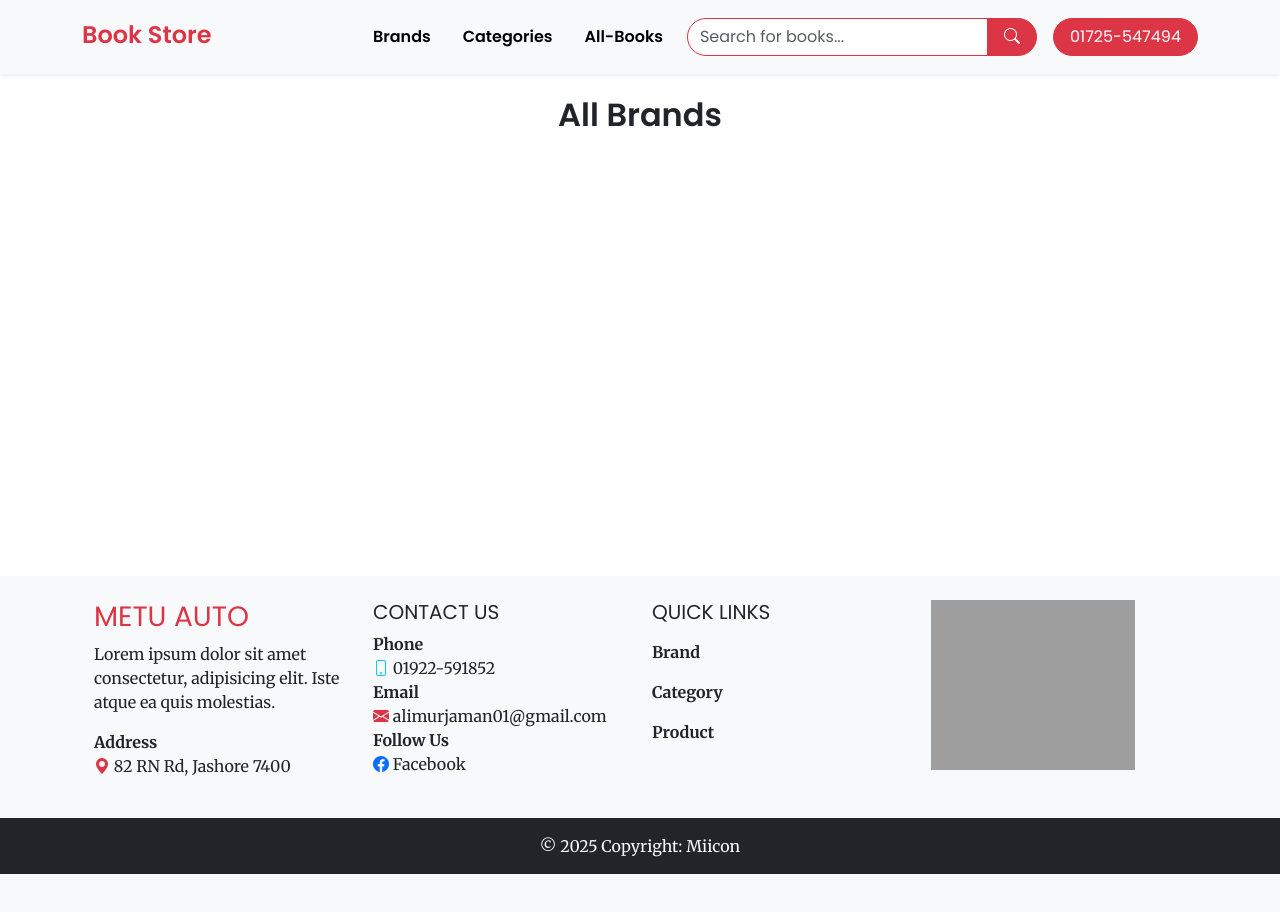
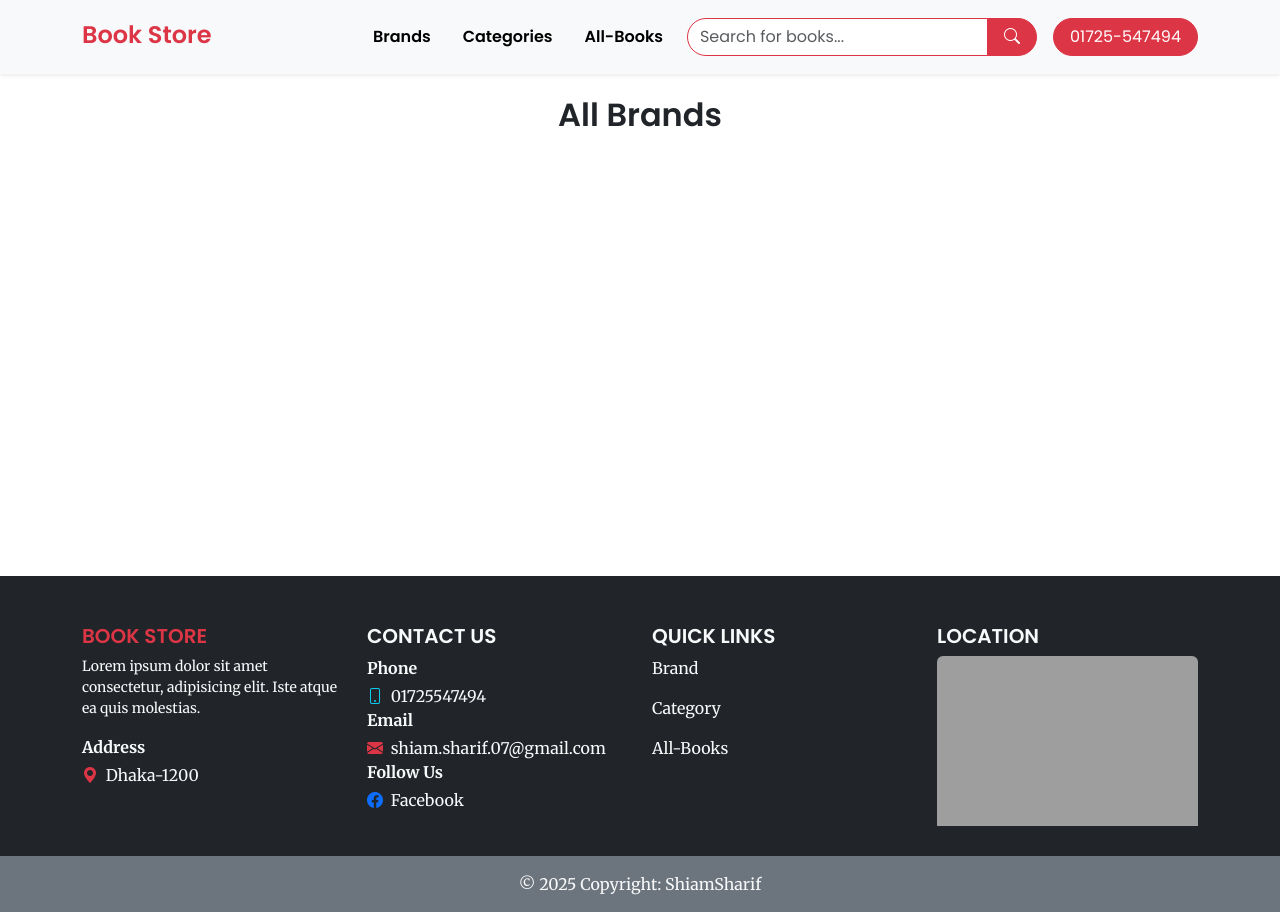
Before and after one commit to shiamsharif/Book_Store, a Django app: page /brand-list/ in a window 1280 px wide. Before the commit the page ends 874 px from the top, so only its background shows below. Run offline with Django 5.2, Linux system fonts and the light colour scheme; data that the repository does not hold is empty; some libraries are stand-ins or nearby versions; grey boxes are pictures that could not be loaded.

Commit message:
FIX: Footer section

```diff
--- a/Templates/footer.jinja
+++ b/Templates/footer.jinja
@@ -1,75 +1,68 @@
 <!-- Footer -->
-<footer class="bg-body-tertiary text-center">
-  <!-- Grid container -->
-  <div class="container p-4">
-    <!--Grid row-->
-    <div class="row">
-      <!--Grid column-->
-      <div class="col-lg-3 col-md-12 mb-4 mb-md-0 text-start">
-        <h5 class="text-uppercase fs-3 text-danger">Metu Auto</h5>
+<footer class="bg-dark text-light pt-5">
+  <div class="container">
+    <div class="row gy-4">
+
+      <!-- Left Column: Brand & Address -->
+      <div class="col-lg-3 col-md-6">
+        <h5 class="text-uppercase fw-bold text-danger">Book Store</h5>
+        <p class="small">Lorem ipsum dolor sit amet consectetur, adipisicing elit. Iste atque ea quis molestias.</p>
+        <p class="mb-1 fw-semibold">Address</p>
         <p>
-          Lorem ipsum dolor sit amet consectetur, adipisicing elit. Iste atque ea quis
-          molestias.
-        </p>
-        <p class="mb-0 fw-semibold">Address</p>
-        <p>
-          <a href="https://www.google.com/maps/place/Mitu+auto/@23.1631354,89.2201785,20.42z/data=!4m14!1m7!3m6!1s0x39ff110072064af1:0x5d201397fc8f1f20!2sMitu+auto!8m2!3d23.1630019!4d89.220251!16s%2Fg%2F11ld6qmm4r?entry=ttu" target="_blank">
-            <i class="bi bi-geo-alt-fill text-danger"></i> 82 RN Rd, Jashore 7400
+          <a href="#"
+             target="_blank" class="text-light text-decoration-none">
+            <i class="bi bi-geo-alt-fill text-danger me-1"></i> Dhaka-1200
           </a>
         </p>
       </div>
 
-      <div class="col-lg-3 col-md-12 mb-4 mb-md-0 text-start">
-        <h5 class="text-uppercase">Contact Us</h5>
+      <!-- Middle Column: Contact Details -->
+      <div class="col-lg-3 col-md-6">
+        <h5 class="text-uppercase fw-bold">Contact Us</h5>
 
-        <p class="mb-0 fw-semibold">Phone</p>
-        <a href="tel:+8801922591852">
-          <i class="bi bi-phone text-info"></i> 01922-591852
+        <p class="mb-1 fw-semibold">Phone</p>
+        <a href="tel:+8801725547494" class="text-light text-decoration-none d-block">
+          <i class="bi bi-phone text-info me-1"></i> 01725547494
         </a>
 
-        <p class="mb-0 fw-semibold">Email</p>
-        <a href="mailto:alimurjaman01@gmail.com">
-          <i class="bi bi-envelope-fill text-danger"></i> alimurjaman01@gmail.com
+        <p class="mb-1 fw-semibold">Email</p>
+        <a href="mailto:shiam.sharif.07@gmail.com" class="text-light text-decoration-none d-block">
+          <i class="bi bi-envelope-fill text-danger me-1"></i> shiam.sharif.07@gmail.com
         </a>
 
-        <!-- Facebook Link -->
-        <p class="mb-0 fw-semibold">Follow Us</p>
-        <a href="https://www.facebook.com/people/MS-Metu-Autos-Jessore/100076358582340/?_rdr" target="_blank">
-          <i class="bi bi-facebook text-primary"></i> Facebook
+        <p class="mb-1 fw-semibold">Follow Us</p>
+        <a href="#">
+          <i class="bi bi-facebook text-primary me-1"></i> Facebook
         </a>
       </div>
 
-
-      <!--Grid column-->
-      <div class="col-lg-3 col-md-12 mb-4 mb-md-0 text-start">
-        <h5 class="text-uppercase">Quick Links</h5>
+      <!-- Middle Column: Quick Links -->
+      <div class="col-lg-3 col-md-6">
+        <h5 class="text-uppercase fw-bold">Quick Links</h5>
         <ul class="list-unstyled">
-          <p><li><a href="{% url 'brand_list' %}" class="text-body fw-semibold">Brand</a></li></p>
-          <p></p><li><a href="{% url 'category_list' %}" class="text-body fw-semibold">Category</a></li></p>
-          <p></p><li><a href="{% url 'product_list' %}" class="text-body fw-semibold">Product</a></li></p>
+          <li class="mb-3"><a href="{% url 'brand_list' %}" class="text-light text-decoration-none d-block">Brand</a></li>
+          <li class="mb-3"><a href="{% url 'category_list' %}" class="text-light text-decoration-none d-block">Category</a></li>
+          <li class="mb-3"><a href="{% url 'product_list' %}" class="text-light text-decoration-none d-block">All-Books</a></li>
         </ul>
       </div>
-      <!--Grid column-->
 
-      <!--Grid column-->
-      <div class="col-lg-3 col-md-12 mb-4 mb-md-0 text-start">
-        <!-- Google Map Embed -->
-        <div class="map-container">
-          <iframe src="https://www.google.com/maps/embed?pb=!1m18!1m12!1m3!1d1493.0426818483896!2d89.2193679!3d23.1632292!2m3!1f0!2f0!3f0!3m2!1i1024!2i768!4f13.1!3m3!1m2!1s0x39ff110072064af1%3A0x5d201397fc8f1f20!2sMitu+Auto!5e0!3m2!1sen!2sbd!4v1690382749146!5m2!1sen!2sbd" width="80%" height="170" style="border:0;" allowfullscreen="" loading="lazy"></iframe>
+
+      <!-- Right Column: Google Map -->
+      <div class="col-lg-3 col-md-6">
+        <h5 class="text-uppercase fw-bold">Location</h5>
+        <div class="rounded overflow-hidden">
+          <iframe src="https://www.google.com/maps/embed?pb=!1m18!1m12!1m3!1d1493.0426818483896!2d89.2193679!3d23.1632292!2m3!1f0!2f0!3f0!3m2!1i1024!2i768!4f13.1!3m3!1m2!1s0x39ff110072064af1%3A0x5d201397fc8f1f20!2sMitu+Auto!5e0!3m2!1sen!2sbd!4v1690382749146!5m2!1sen!2sbd"
+                  width="100%" height="170" style="border:0;" allowfullscreen="" loading="lazy"></iframe>
         </div>
       </div>
 
-
     </div>
-    <!--Grid row-->
   </div>
-  <!-- Grid container -->
 
   <!-- Copyright -->
-  <div class="text-center text-light p-3 bg-dark">
+  <div class="text-center p-3 bg-secondary mt-4">
     © {% now "Y" %} Copyright:
-    <a href="https://miicon.net/" class="text-light">Miicon</a>
+    <a href="https://www.linkedin.com/in/shiam-sharif-736339251/" target="_blank" class="text-light text-decoration-none">ShiamSharif</a>
   </div>
-  <!-- Copyright -->
 </footer>
 <!-- Footer -->
```
